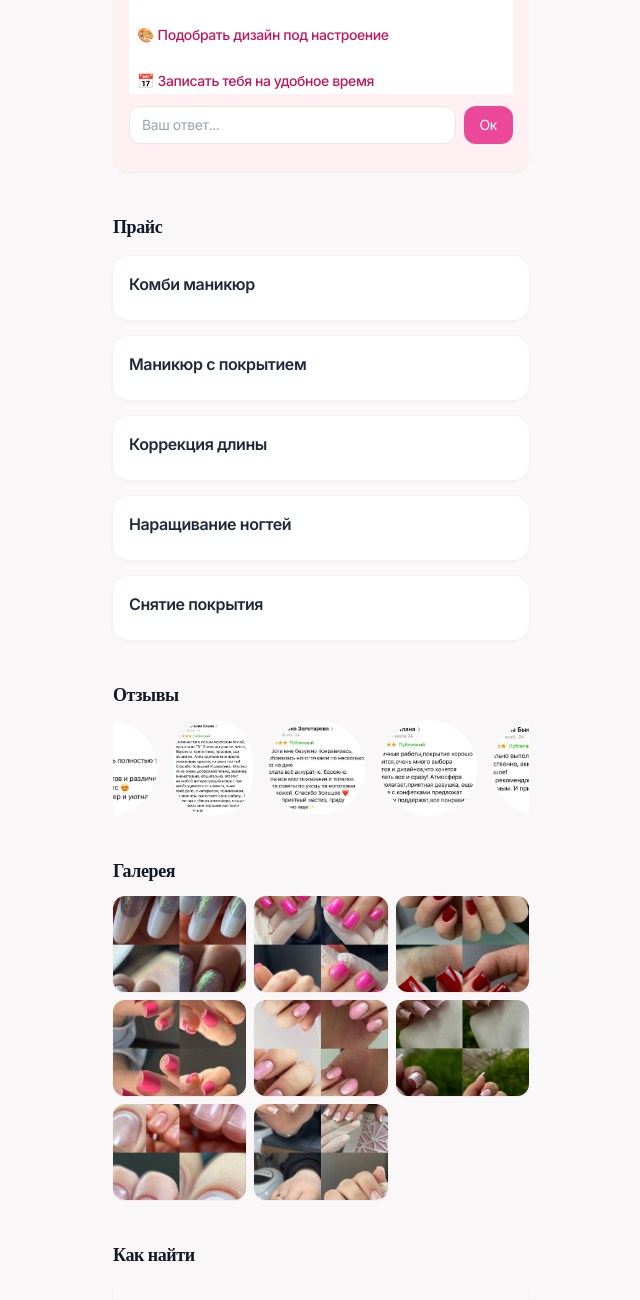
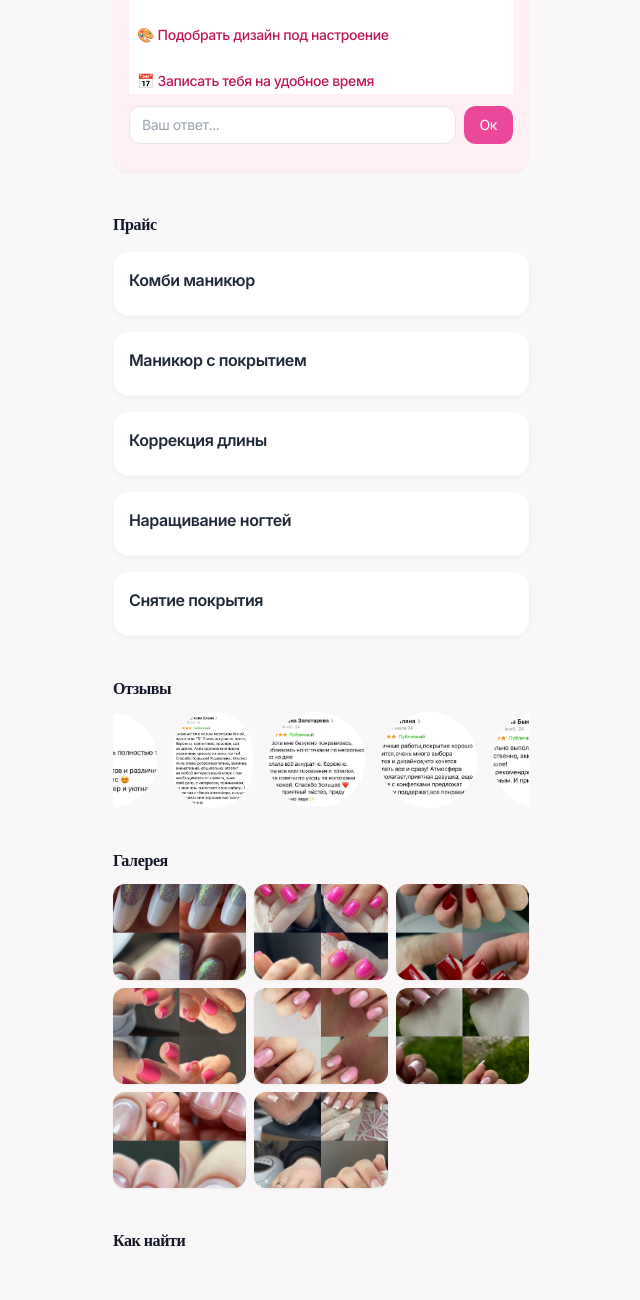
Before and after one commit to SpasiboZa9let/Foksy, a plain HTML site: page index.html in a window 1280 px wide. Shown: the part 606-1906 px from the top of the page, without its empty margins (319-959 px from the left). Drawn offline with nearby package versions, Linux system fonts and the light colour scheme; files whose address does not match are found by name; a web font is replaced by a local one.

Commit message:
Update index.html

```diff
--- a/index.html
+++ b/index.html
@@ -82,7 +82,7 @@
 
   <!-- Services ---------------------------------------------------------- -->
   <section class="mt-10">
-    <h2 class="text-lg font-semibold text-gray-900 mb-4">Прайс</h2>
+    <h2 class="font-semibold text-gray-900 mb-4">Прайс</h2>
 
     <div class="space-y-4">
       <div class="service-item" onclick="toggleService(this)">
@@ -128,14 +128,14 @@
 
   <!-- Reviews – горизонтальная карусель -------------------------------- -->
   <section class="mt-10">
-    <h2 class="text-lg font-semibold text-gray-900 mb-3 lux"
+    <h2 class="font-semibold text-gray-900 mb-3 lux"
         style="animation:fadeUp .8s forwards 1s;opacity:0;">Отзывы</h2>
     <div id="reviews-wrapper"></div>
   </section>
 
   <!-- Gallery ----------------------------------------------------------- -->
   <section class="mt-10 mb-6">
-    <h2 class="text-lg font-semibold text-gray-900 mb-3 lux"
+    <h2 class="font-semibold text-gray-900 mb-3 lux"
         style="animation:fadeUp .8s forwards 1.2s;opacity:0;">Галерея</h2>
 
     <div class="grid grid-cols-3 gap-2">
@@ -169,7 +169,7 @@
 
   <!-- Map --------------------------------------------------------------- -->
   <section class="mt-10 mb-6">
-    <h2 class="text-lg font-semibold text-gray-900 mb-3 lux">Как найти</h2>
+    <h2 class="font-semibold text-gray-900 mb-3 lux">Как найти</h2>
     <div class="w-full rounded-xl overflow-hidden shadow-sm">
       <iframe src="https://yandex.ru/map-widget/v1/?um=constructor%3Aa4363f5e433d4141977c59310cdd52b34d5ecac8605bbf0baaa63348dae2e7ca&amp;source=constructor"
               width="100%" height="300" frameborder="0" style="border:0;" allowfullscreen></iframe>
```
